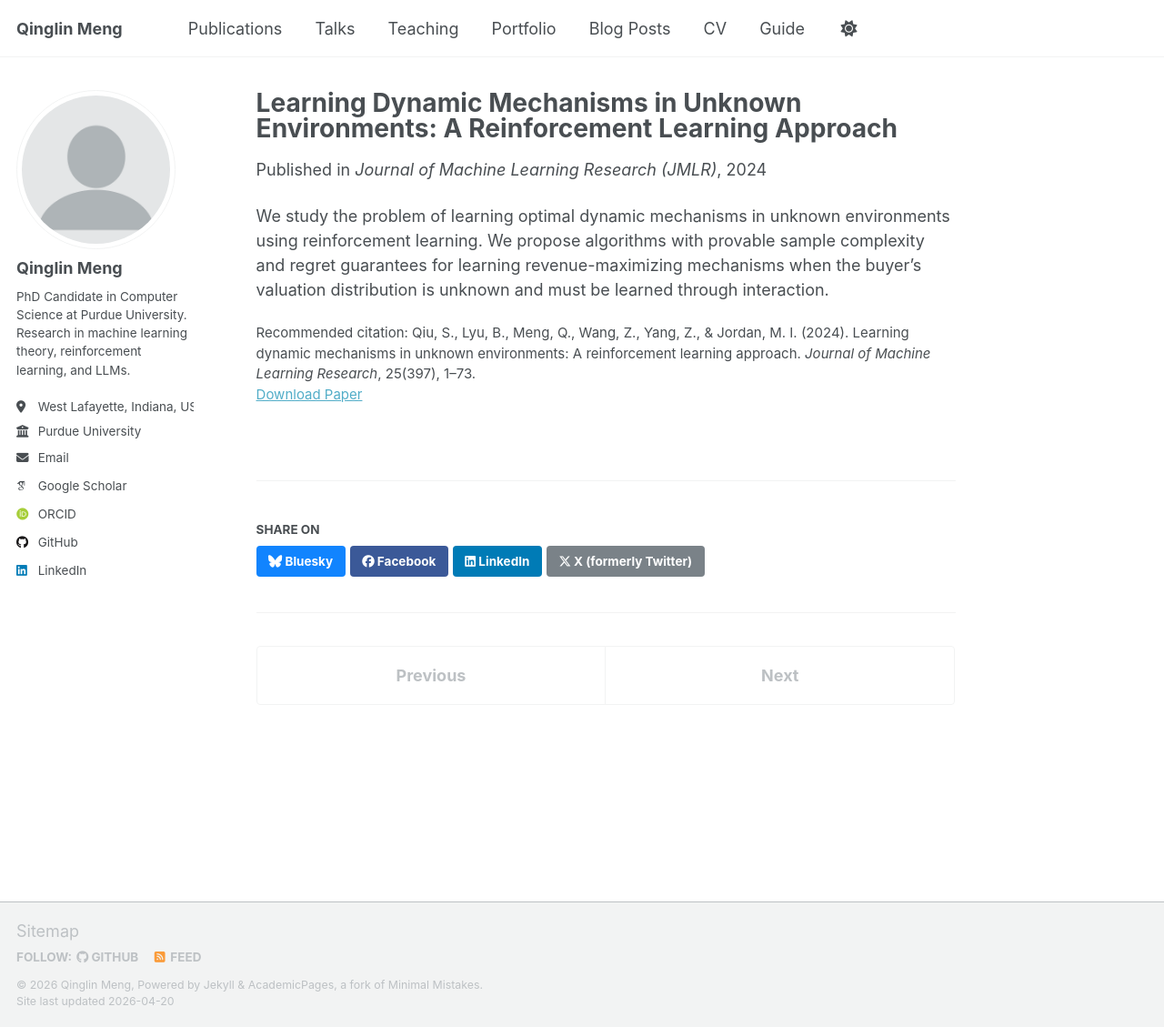
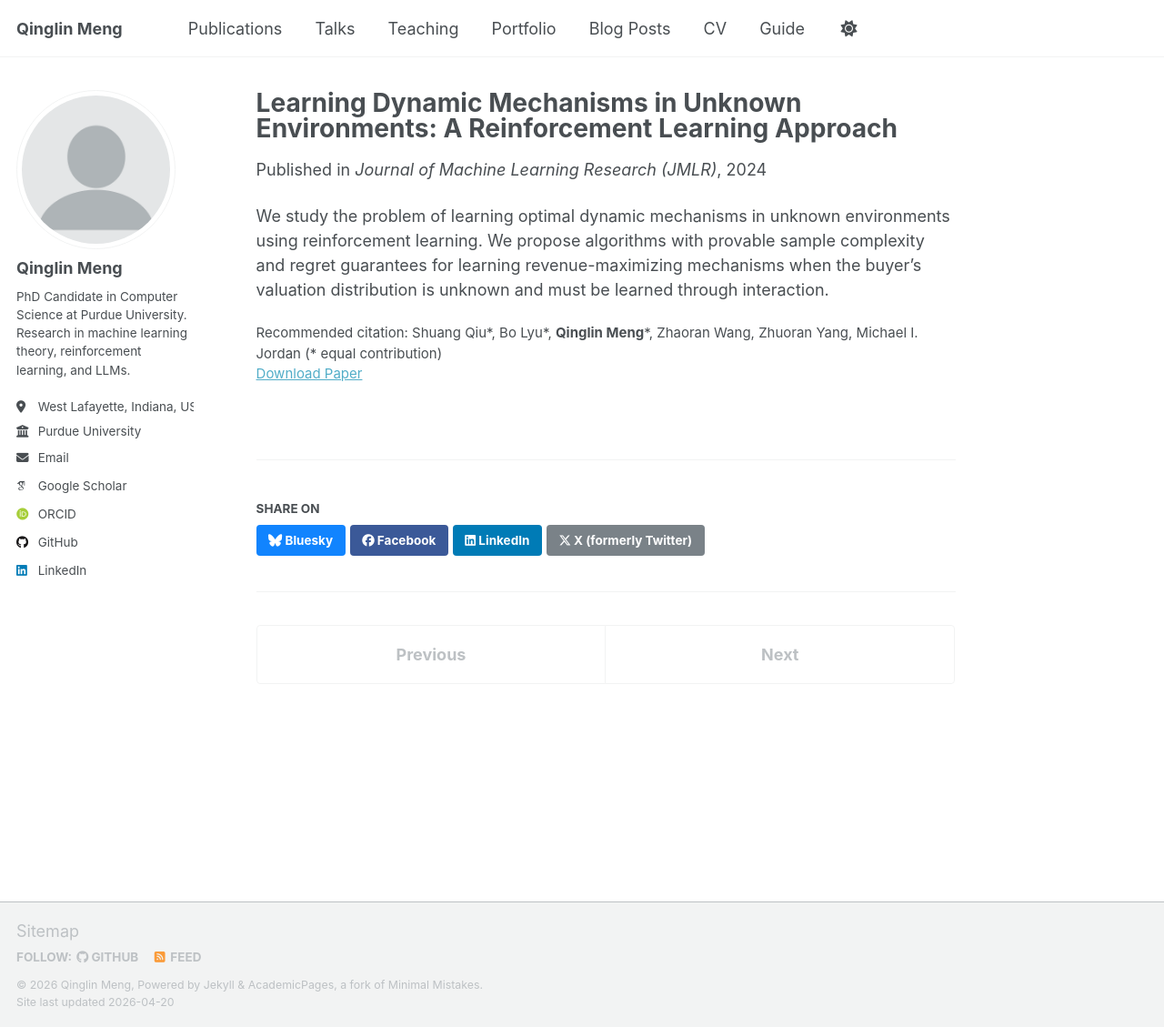
Before and after one commit to QLMeng2025/QLMeng2025.github.io, a Jekyll site: the page built from _publications/2024-01-01-jmlr-dynamic-mechanisms.md, in a window 1280 px wide and 1129 px high. Shown: the whole window at 91% size. Built offline with Jekyll 4.4.1, drawn with Linux system fonts in a browser that asks for light colours; some web fonts are replaced; a script that is not in the unit is left out.

Commit message:
Replace formal citations with author lists and contribution notes
- JMLR: mark Qiu, Lyu, Meng as co-first authors (* equal contribution)
- ACL 2026: mark Gao, Meng as co-first authors (* equal contribution)
- ICML 2025 & Sauer Lemma: note alphabetical author ordering
- Bold Qinglin Meng's name in all papers

Co-Authored-By: Claude Sonnet 4.6 <noreply@anthropic.com>

```diff
--- a/_publications/2024-01-01-jmlr-dynamic-mechanisms.md
+++ b/_publications/2024-01-01-jmlr-dynamic-mechanisms.md
@@ -7,7 +7,7 @@ excerpt: 'We study the problem of learning dynamic mechanisms in unknown environ
 date: 2024-01-01
 venue: 'Journal of Machine Learning Research (JMLR)'
 paperurl: 'https://jmlr.org/papers/v25/23-0368.html'
-citation: 'Qiu, S., Lyu, B., Meng, Q., Wang, Z., Yang, Z., & Jordan, M. I. (2024). Learning dynamic mechanisms in unknown environments: A reinforcement learning approach. <i>Journal of Machine Learning Research</i>, 25(397), 1–73.'
+citation: 'Shuang Qiu*, Bo Lyu*, <b>Qinglin Meng</b>*, Zhaoran Wang, Zhuoran Yang, Michael I. Jordan (* equal contribution)'
 ---
 
 We study the problem of learning optimal dynamic mechanisms in unknown environments using reinforcement learning. We propose algorithms with provable sample complexity and regret guarantees for learning revenue-maximizing mechanisms when the buyer's valuation distribution is unknown and must be learned through interaction.
```
Also changed, not shown: _publications/2025-04-01-sauer-lemma-lary.md (+1 -1 lines), _publications/2026-04-17-acl2026-llm-interpretability.md (+1 -1 lines), _publications/ICML2025.md (+1 -1 lines).
